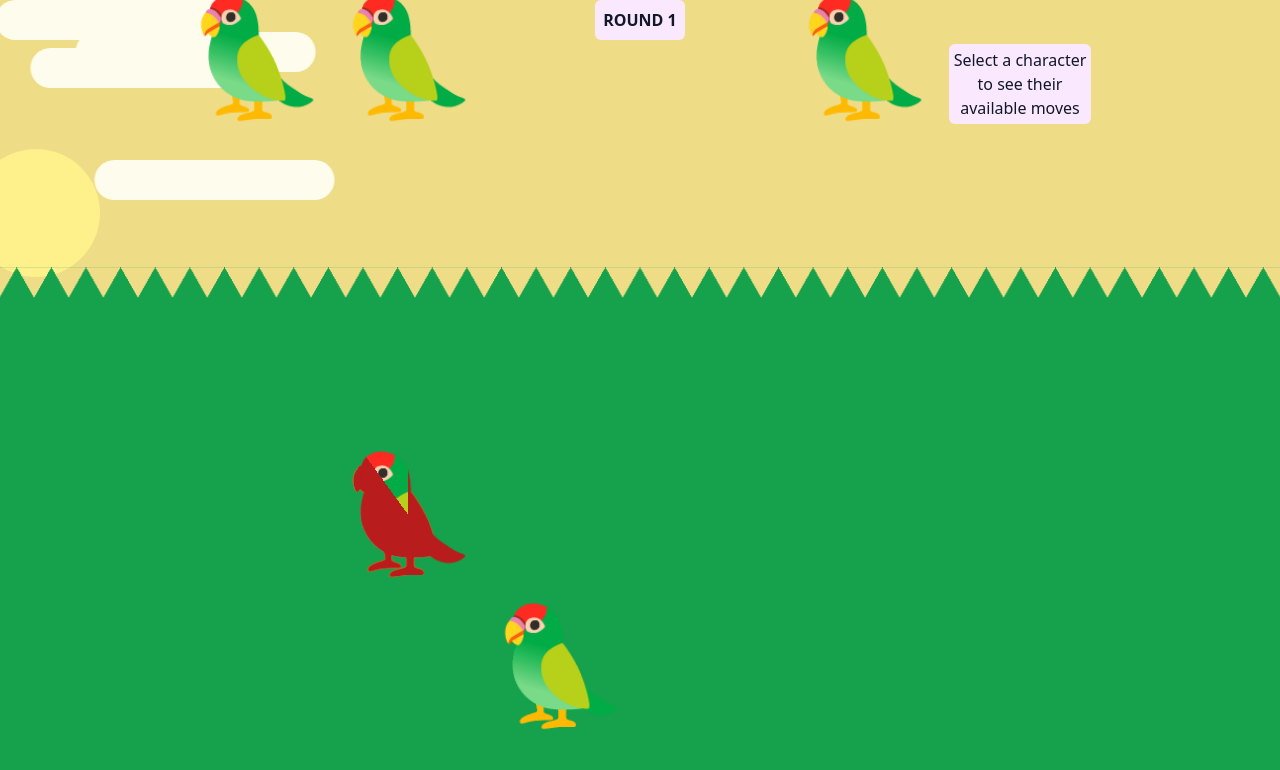
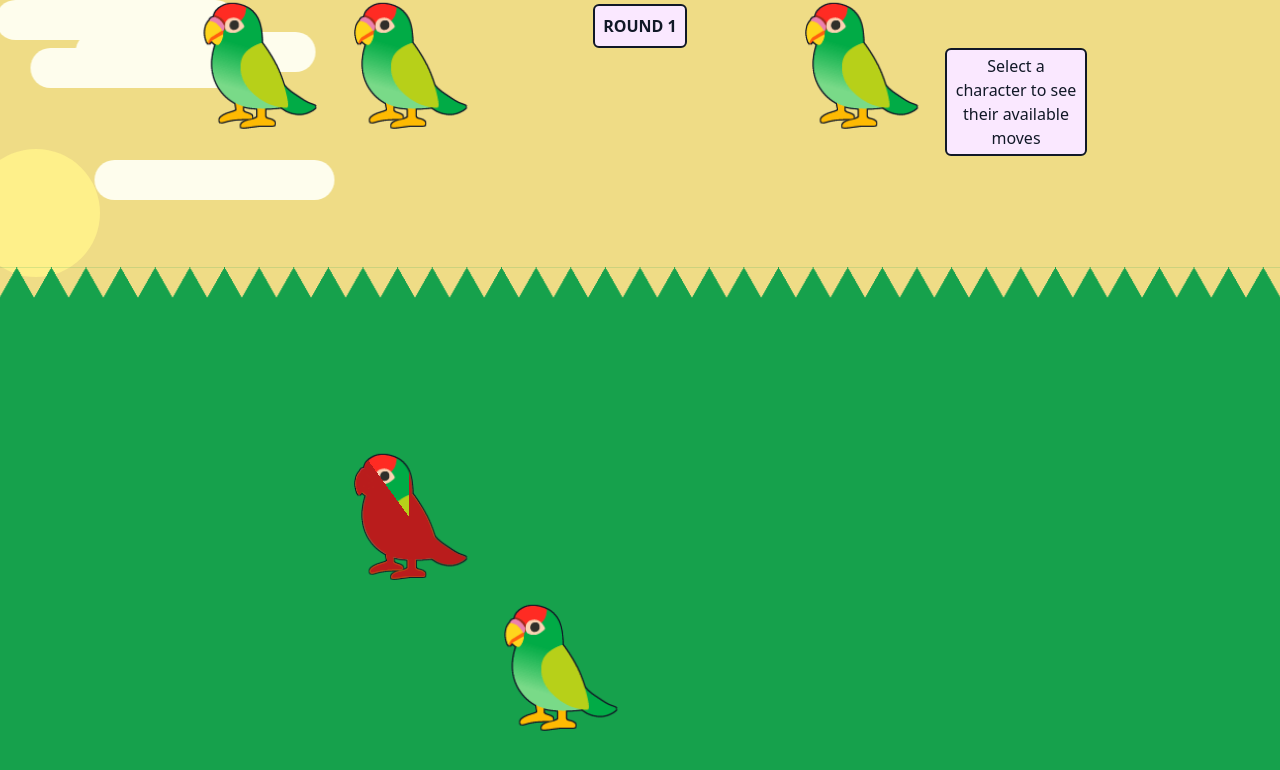
Before and after one commit to PawelMarcinowski11/WildBrawlTactics, an Angular app: page / in a window 1280 px wide. Shown: the top 770 px of the page. Built offline with nearby package versions, Linux system fonts and the light colour scheme; a web font is replaced by a local one.

Commit message:
add black outline to interactive elements

```diff
--- a/src/app/components/character-preview/character-preview.component.html
+++ b/src/app/components/character-preview/character-preview.component.html
@@ -1,7 +1,7 @@
 <div class="w-full h-full rounded-br-md max-md:rounded-bl-md text-gray-900">
   <div *ngIf="selectedCharacter" class="font-bold sticky top-0">
     <div class="p-1 pt-0">
-      <div class="p-1 rounded-md bg-fuchsia-100">
+      <div class="p-1 rounded-md bg-fuchsia-100 border-2 border-gray-900">
         HP: {{ selectedCharacter.hp }} / {{ selectedCharacter.max_hp }}
       </div>
     </div>
@@ -13,7 +13,7 @@
         let last = last;
         let first = first
       "
-      class="xs:max-md:w-full min-h-[3rem] flex flex-col m-1 p-1 mt-0 xs:max-md:ml-0 rounded-md
+      class="xs:max-md:w-full min-h-[3rem] flex flex-col m-1 p-1 mt-0 xs:max-md:ml-0 rounded-md border-2 border-gray-900
       {{ first ? 'xs:max-md:rounded-bl-md xs:max-md:ml-1' : '' }}
       {{ last ? 'max-xs:rounded-bl-md max-md:rounded-br-md' : '' }}
       {{
@@ -23,7 +23,7 @@
             !selectedCharacter?.moved &&
             (!action.uses || action.uses_left)
           ? 'bg-amber-100 active:bg-amber-200 hoverable:hover:bg-amber-50 cursor-pointer'
-          : 'bg-fuchsia-100'
+          : 'text-gray-400 bg-fuchsia-100'
       }}"
       (click)="onActionSelect(action)"
     >
@@ -39,7 +39,7 @@
     </div>
     <div
       *ngIf="!selectedCharacter"
-      class="min-h-[3rem] flex-grow flex flex-col justify-center text-center m-1 p-1 rounded-md bg-fuchsia-100"
+      class="min-h-[3rem] flex-grow flex flex-col justify-center text-center m-1 p-1 mt-0 rounded-md bg-fuchsia-100 border-2 border-gray-900"
     >
       Select a character to see their available moves
     </div>
--- a/src/app/components/character/character.component.html
+++ b/src/app/components/character/character.component.html
@@ -8,13 +8,13 @@
     class="h-full w-full absolute p-2 xs:p-4"
   >
     <div
-      class="h-full w-full border-4 xs:border-8 {{
+      class="h-full w-full border-4 {{
         isEnemy()
           ? 'border-red-700'
           : isFriendly()
-          ? 'border-green-700'
+          ? 'border-lime-500'
           : 'border-blue-700'
-      }} rounded-xl"
+      }} rounded-full"
     ></div>
   </div>
   <div class="h-full w-full animate-bounce">
@@ -27,6 +27,7 @@
           'font-family': 'NotoColorEmoji-Regular',
           height: calculatedFontSize * 0.75 + 'px',
           filter: parameters.moved ? 'sepia(1)' : '',
+          'text-shadow': '-1px -1px 0 rgb(17 24 39), 1px -1px 0 rgb(17 24 39), -1px 1px 0 rgb(17 24 39), 1px 1px 0 rgb(17 24 39)',
         }"
         >🦜</span
       >
@@ -43,8 +44,8 @@
           + (1 - this.parameters.hp / this.parameters.max_hp) * 100 + '%, transparent 0%)',
           '-webkit-mask': (this.linearGradient ? 'linear' : 'conic') + '-gradient(white '
           + (1 - this.parameters.hp / this.parameters.max_hp) * 100 + '%, transparent 0%)',
+          'text-shadow': '0 0 0 rgb(185 28 28)',
         }"
-        [style.text-shadow]="'0 0 0 rgb(185 28 28)'"
         >🦜</span
       >
     </div>
--- a/src/app/components/map/map.component.html
+++ b/src/app/components/map/map.component.html
@@ -5,14 +5,14 @@
     class="w-full max-md:max-w-[65dvh] md:w-full flex justify-center content-center flex-grow relative"
   >
     <div
-      class="p-2 bg-fuchsia-100 text-gray-900 text-center font-bold rounded-md max-md:absolute bottom-0"
+      class="mt-1 p-2 bg-fuchsia-100 text-gray-900 text-center font-bold rounded-md max-md:absolute bottom-0 border-2 border-gray-900"
     >
       {{ "Round " + roundNumber | uppercase }}
     </div>
   </div>
   <div
     (click)="deselect()"
-    class="w-full max-md:max-w-[65dvh] md:w-[calc(min(100dvh-40px,100vw-152px))] aspect-square relative md:rounded-bl-md"
+    class="w-full max-md:max-w-[65dvh] md:w-[calc(min(100dvh-48px,100vw-150px))] aspect-square relative md:rounded-bl-md"
   >
     <ani-character
       @leave
@@ -24,7 +24,7 @@
     ></ani-character>
   </div>
   <div
-    class="w-full max-md:max-w-[65dvh] md:w-[150px] md:h-[calc(min(100dvh-40px,100vw-152px))] relative max-md:flex-grow"
+    class="w-full max-md:max-w-[65dvh] md:w-[150px] md:h-[calc(min(100dvh-48px,100vw-150px))] relative max-md:flex-grow"
   >
     <ani-character-preview
       class="absolute w-full md:h-full max-h-full overflow-auto"
@@ -36,7 +36,7 @@
   class="fixed w-screen h-screen flex items-center justify-center top-0"
 >
   <div
-    class="w-80 h-40 bg-amber-300 rounded-md flex items-center justify-center font-bold"
+    class="w-80 h-40 bg-amber-300 rounded-md flex items-center justify-center font-bold border-2 border-gray-900"
   >
     {{ battleResult | uppercase }}
   </div>
```
